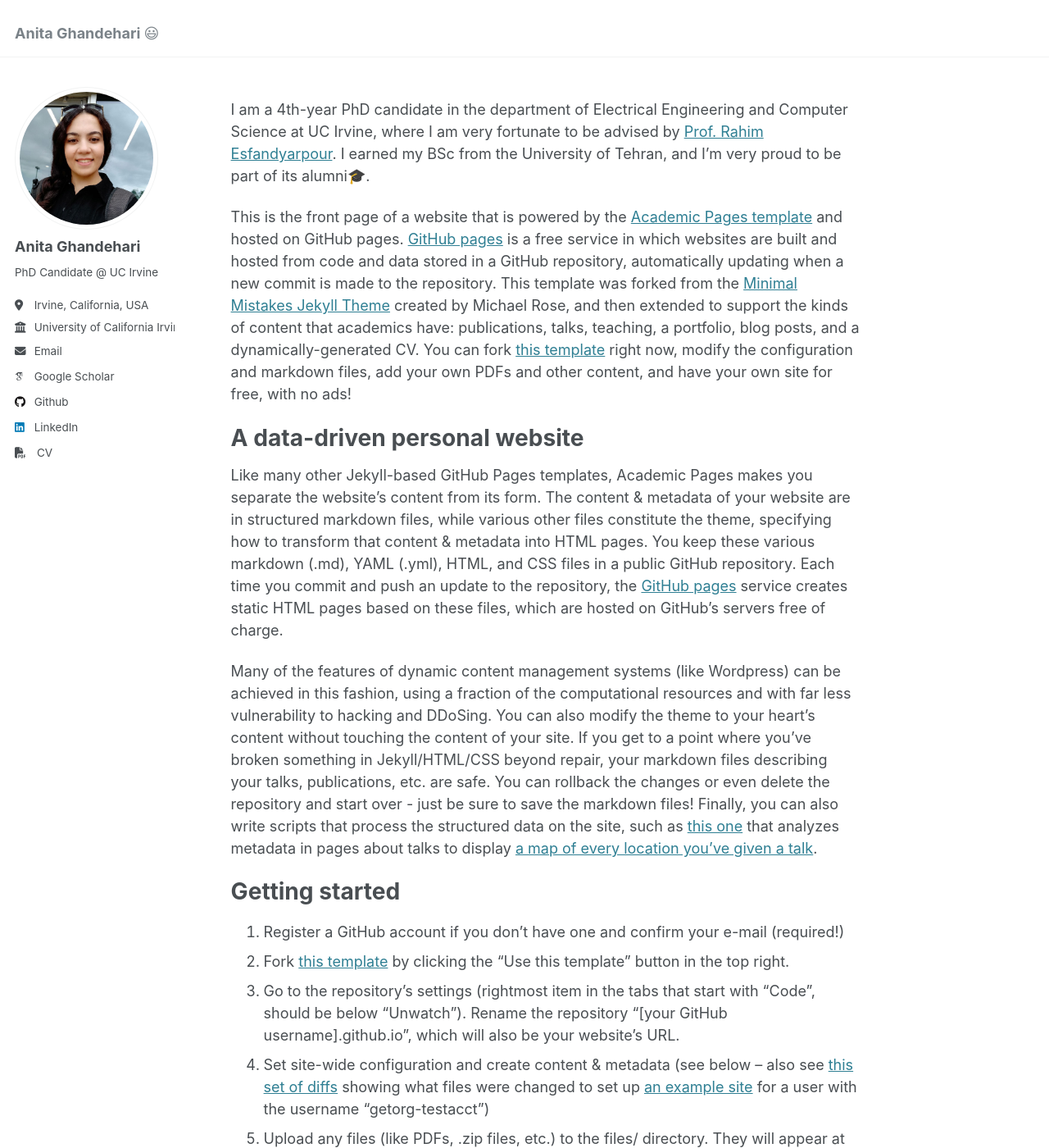
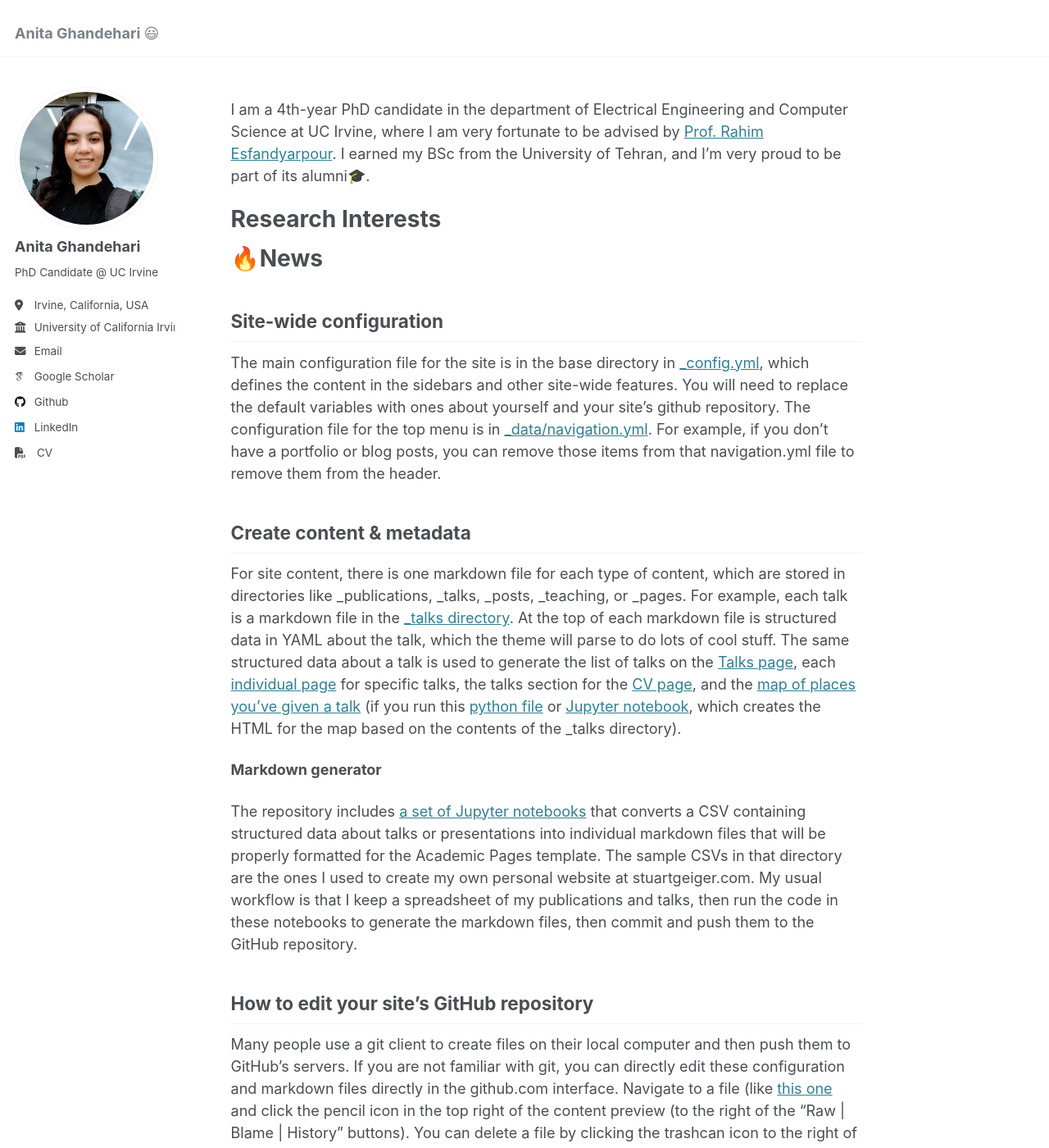
Before and after one commit to AnitaGhandehari/AnitaGhandehari.github.io, a Jekyll site: the page built from _pages/about.md, in a window 1280 px wide and 1400 px high. Shown: the whole window at 82% size. Built offline with Jekyll 4.4.1, drawn with Linux system fonts in a browser that asks for light colours; some web fonts are replaced; some of the changed text lies outside the part shown.

Commit message:
Update about.md

```diff
--- a/_pages/about.md
+++ b/_pages/about.md
@@ -8,22 +8,12 @@ redirect_from:
 ---
 I am a 4th-year PhD candidate in the department of Electrical Engineering and Computer Science at UC Irvine, where I am very fortunate to be advised by [Prof. Rahim Esfandyarpour](https://faculty.sites.uci.edu/esfandyarpourlab/). I earned my BSc from the University of Tehran, and I’m very proud to be part of its alumni🎓.
 
-This is the front page of a website that is powered by the [Academic Pages template](https://github.com/academicpages/academicpages.github.io) and hosted on GitHub pages. [GitHub pages](https://pages.github.com) is a free service in which websites are built and hosted from code and data stored in a GitHub repository, automatically updating when a new commit is made to the repository. This template was forked from the [Minimal Mistakes Jekyll Theme](https://mmistakes.github.io/minimal-mistakes/) created by Michael Rose, and then extended to support the kinds of content that academics have: publications, talks, teaching, a portfolio, blog posts, and a dynamically-generated CV. You can fork [this template](https://github.com/academicpages/academicpages.github.io) right now, modify the configuration and markdown files, add your own PDFs and other content, and have your own site for free, with no ads!
+Research Interests
+======
 
-A data-driven personal website
+🔥News
 ======
-Like many other Jekyll-based GitHub Pages templates, Academic Pages makes you separate the website's content from its form. The content & metadata of your website are in structured markdown files, while various other files constitute the theme, specifying how to transform that content & metadata into HTML pages. You keep these various markdown (.md), YAML (.yml), HTML, and CSS files in a public GitHub repository. Each time you commit and push an update to the repository, the [GitHub pages](https://pages.github.com/) service creates static HTML pages based on these files, which are hosted on GitHub's servers free of charge.
 
-Many of the features of dynamic content management systems (like Wordpress) can be achieved in this fashion, using a fraction of the computational resources and with far less vulnerability to hacking and DDoSing. You can also modify the theme to your heart's content without touching the content of your site. If you get to a point where you've broken something in Jekyll/HTML/CSS beyond repair, your markdown files describing your talks, publications, etc. are safe. You can rollback the changes or even delete the repository and start over - just be sure to save the markdown files! Finally, you can also write scripts that process the structured data on the site, such as [this one](https://github.com/academicpages/academicpages.github.io/blob/master/talkmap.ipynb) that analyzes metadata in pages about talks to display [a map of every location you've given a talk](https://academicpages.github.io/talkmap.html).
-
-Getting started
-======
-1. Register a GitHub account if you don't have one and confirm your e-mail (required!)
-1. Fork [this template](https://github.com/academicpages/academicpages.github.io) by clicking the "Use this template" button in the top right.
-1. Go to the repository's settings (rightmost item in the tabs that start with "Code", should be below "Unwatch"). Rename the repository "[your GitHub username].github.io", which will also be your website's URL.
-1. Set site-wide configuration and create content & metadata (see below -- also see [this set of diffs](http://archive.is/3TPas) showing what files were changed to set up [an example site](https://getorg-testacct.github.io) for a user with the username "getorg-testacct")
-1. Upload any files (like PDFs, .zip files, etc.) to the files/ directory. They will appear at https://[your GitHub username].github.io/files/example.pdf.
-1. Check status by going to the repository settings, in the "GitHub pages" section
 
 Site-wide configuration
 ------
```
